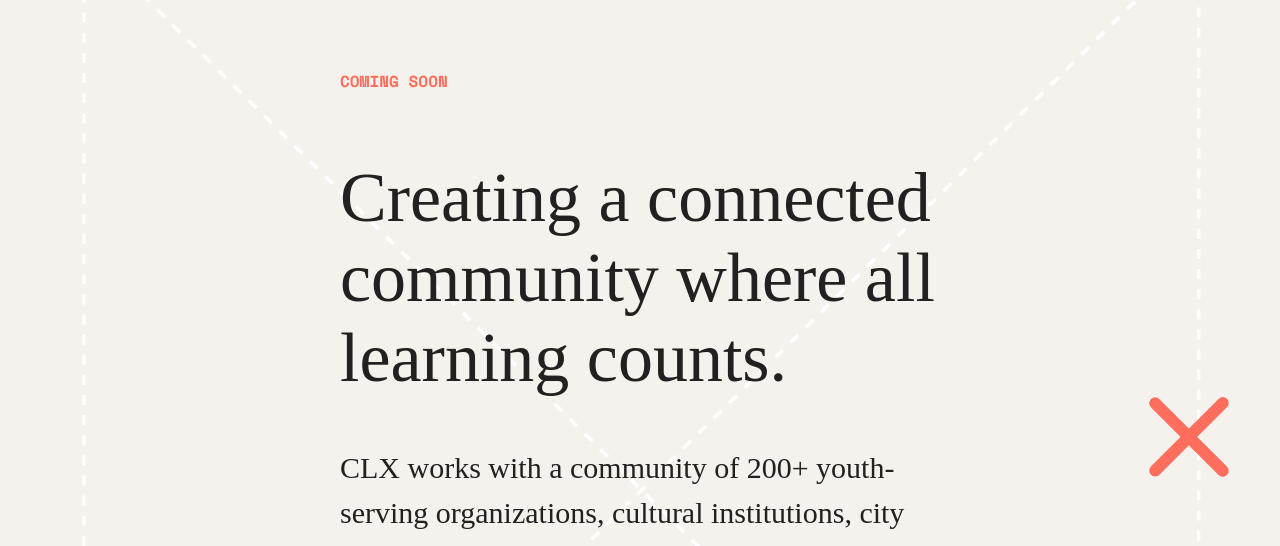
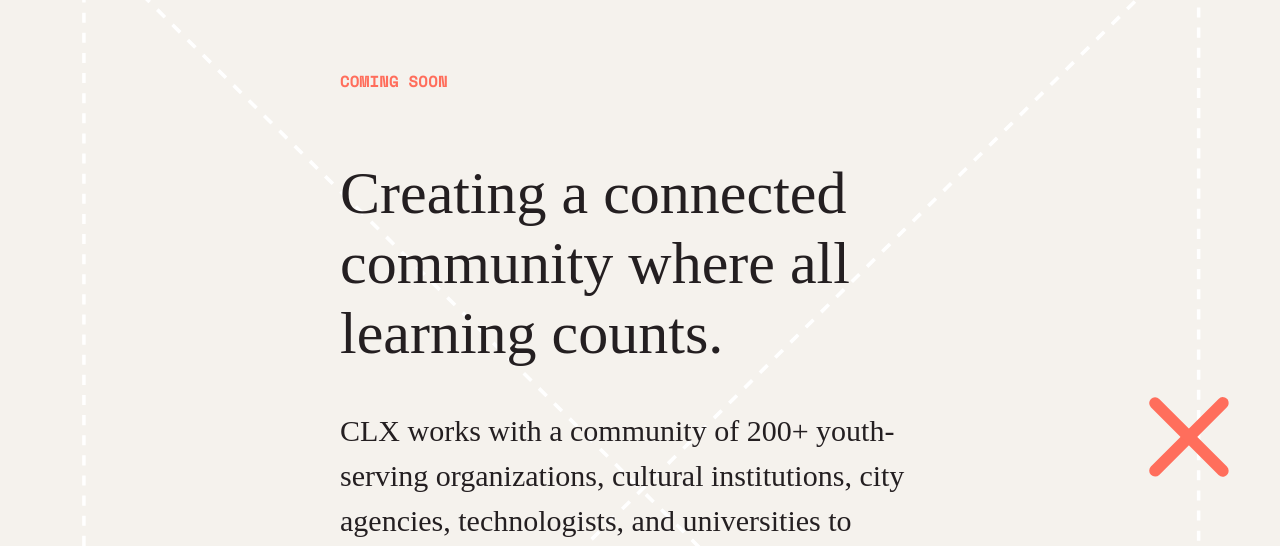
Before and after one commit to firebelly/clx-splash, a website: page index.html in a window 1280 px wide. Shown: the part 243-789 px from the top of the page. Drawn offline with nearby package versions, Linux system fonts and the light colour scheme; a web font is replaced by a local one.

Commit message:
smaller h1 to fix laptop breakpoint

```diff
--- a/assets/sass/helpers/_typography.scss
+++ b/assets/sass/helpers/_typography.scss
@@ -51,7 +51,7 @@
   margin: 0 0 grid(2);
 
   @include media-md {
-    font: 70px/1.142857143 $font-header;
+    font: 60px/1.166666667 $font-header;
   }
 }
 
```
Also changed, not shown: assets/dist/css/main.css.
